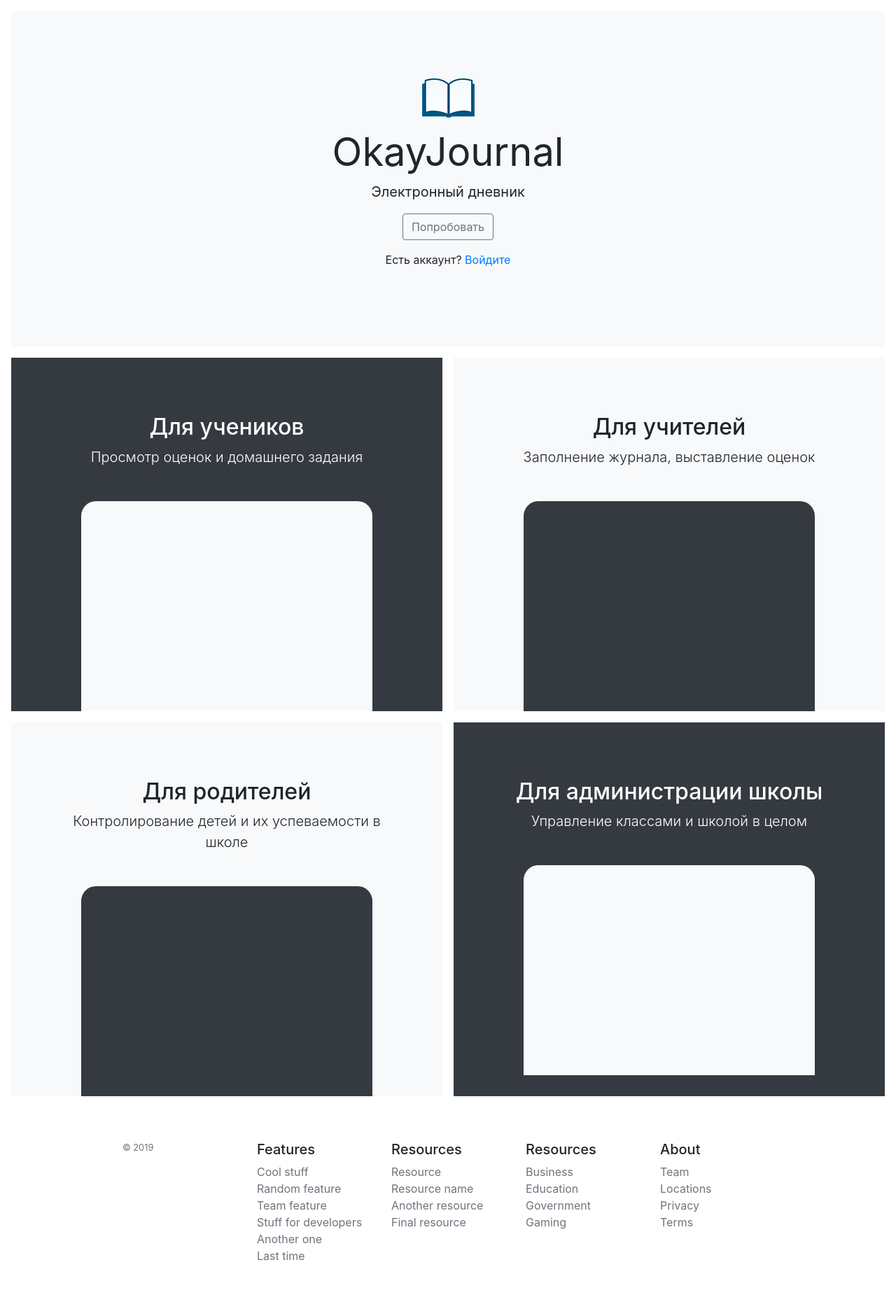
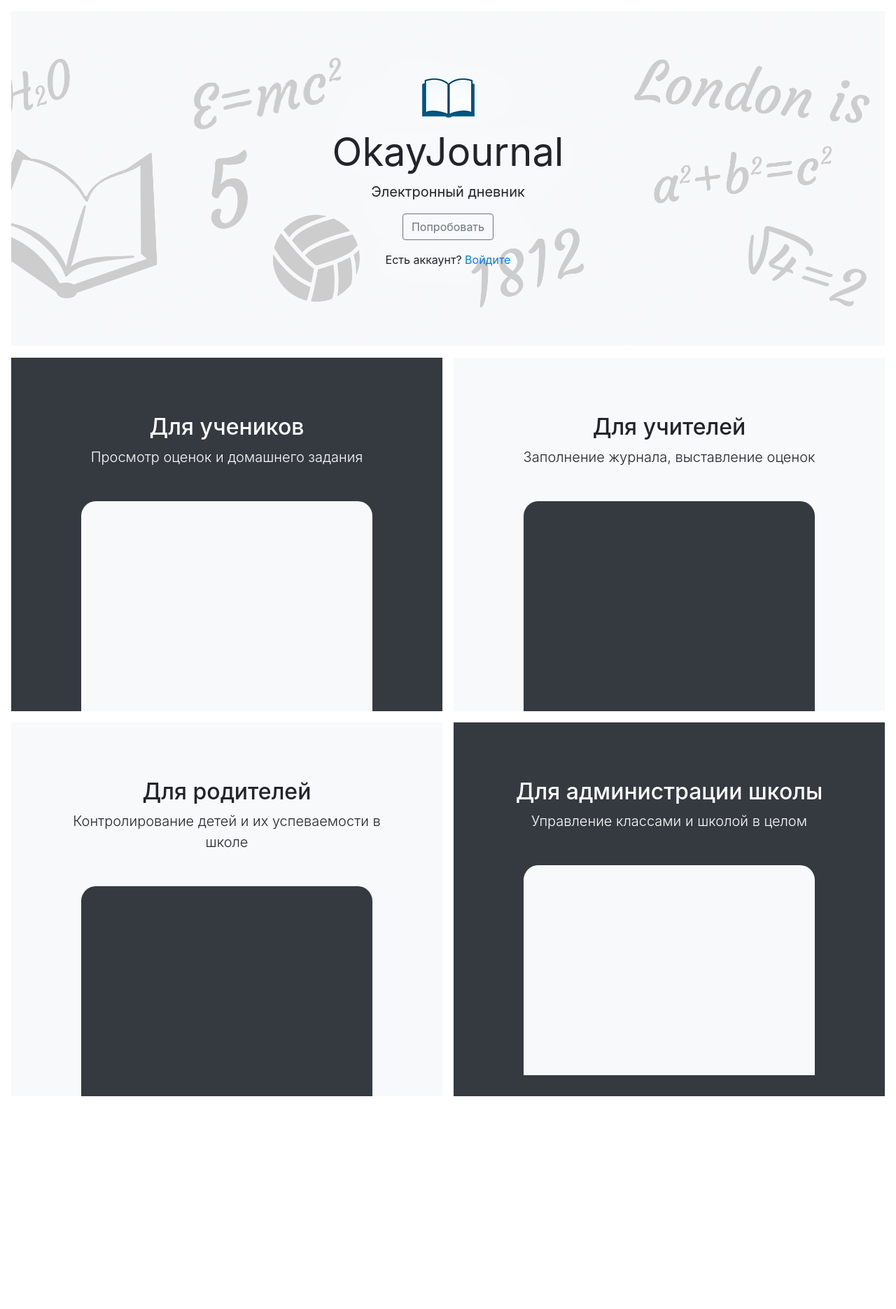
Before and after one commit to Protocs/OkayJournal, a Flask app: page / in a window 1280 px wide. Shown: the part 48-1918 px from the top of the page at 70% size. After the commit the page ends 1614 px from the top, so only its background shows below. Run offline with Flask 2, Linux system fonts and the light colour scheme; some libraries are stand-ins or nearby versions.

Commit message:
Биллборд index

```diff
--- a/okayjournal/templates/index.html
+++ b/okayjournal/templates/index.html
@@ -49,6 +49,13 @@ flex: 1;
 
 .overflow-hidden { overflow: hidden; }
 
+#billboard {
+background-image: url('{{ url_for('static', filename='img/index_billboard.png') }}');
+background-position: center;
+background-repeat: no-repeat;
+background-size: cover;
+}
+
 {% endblock %}
 
 {% block body %}
@@ -94,7 +101,7 @@ flex: 1;
     </div>
 </nav>
 
-<div class="position-relative overflow-hidden p-3 p-md-5 m-md-3 text-center bg-light">
+<div class="position-relative overflow-hidden p-3 p-md-5 m-md-3 text-center bg-light" id="billboard">
     <div class="col-md-5 p-lg-5 mx-auto">
         <img class="mb-3" src="../static/img/logo.png" alt="LOGO">
         <h1 class="display-4 font-weight-normal">OkayJournal</h1>
@@ -138,49 +145,49 @@ flex: 1;
     </div>
 </div>
 
-<footer class="container py-5">
-    <div class="row">
-        <div class="col-12 col-md">
-            <small class="d-block mb-3 text-muted">&copy; 2019</small>
-        </div>
-        <div class="col-6 col-md">
-            <h5>Features</h5>
-            <ul class="list-unstyled text-small">
-                <li><a class="text-muted" href="#">Cool stuff</a></li>
-                <li><a class="text-muted" href="#">Random feature</a></li>
-                <li><a class="text-muted" href="#">Team feature</a></li>
-                <li><a class="text-muted" href="#">Stuff for developers</a></li>
-                <li><a class="text-muted" href="#">Another one</a></li>
-                <li><a class="text-muted" href="#">Last time</a></li>
-            </ul>
-        </div>
-        <div class="col-6 col-md">
-            <h5>Resources</h5>
-            <ul class="list-unstyled text-small">
-                <li><a class="text-muted" href="#">Resource</a></li>
-                <li><a class="text-muted" href="#">Resource name</a></li>
-                <li><a class="text-muted" href="#">Another resource</a></li>
-                <li><a class="text-muted" href="#">Final resource</a></li>
-            </ul>
-        </div>
-        <div class="col-6 col-md">
-            <h5>Resources</h5>
-            <ul class="list-unstyled text-small">
-                <li><a class="text-muted" href="#">Business</a></li>
-                <li><a class="text-muted" href="#">Education</a></li>
-                <li><a class="text-muted" href="#">Government</a></li>
-                <li><a class="text-muted" href="#">Gaming</a></li>
-            </ul>
-        </div>
-        <div class="col-6 col-md">
-            <h5>About</h5>
-            <ul class="list-unstyled text-small">
-                <li><a class="text-muted" href="#">Team</a></li>
-                <li><a class="text-muted" href="#">Locations</a></li>
-                <li><a class="text-muted" href="#">Privacy</a></li>
-                <li><a class="text-muted" href="#">Terms</a></li>
-            </ul>
-        </div>
-    </div>
-</footer>
+<!--<footer class="container py-5">-->
+    <!--<div class="row">-->
+        <!--<div class="col-12 col-md">-->
+            <!--<small class="d-block mb-3 text-muted">&copy; 2019</small>-->
+        <!--</div>-->
+        <!--<div class="col-6 col-md">-->
+            <!--<h5>Features</h5>-->
+            <!--<ul class="list-unstyled text-small">-->
+                <!--<li><a class="text-muted" href="#">Cool stuff</a></li>-->
+                <!--<li><a class="text-muted" href="#">Random feature</a></li>-->
+                <!--<li><a class="text-muted" href="#">Team feature</a></li>-->
+                <!--<li><a class="text-muted" href="#">Stuff for developers</a></li>-->
+                <!--<li><a class="text-muted" href="#">Another one</a></li>-->
+                <!--<li><a class="text-muted" href="#">Last time</a></li>-->
+            <!--</ul>-->
+        <!--</div>-->
+        <!--<div class="col-6 col-md">-->
+            <!--<h5>Resources</h5>-->
+            <!--<ul class="list-unstyled text-small">-->
+                <!--<li><a class="text-muted" href="#">Resource</a></li>-->
+                <!--<li><a class="text-muted" href="#">Resource name</a></li>-->
+                <!--<li><a class="text-muted" href="#">Another resource</a></li>-->
+                <!--<li><a class="text-muted" href="#">Final resource</a></li>-->
+            <!--</ul>-->
+        <!--</div>-->
+        <!--<div class="col-6 col-md">-->
+            <!--<h5>Resources</h5>-->
+            <!--<ul class="list-unstyled text-small">-->
+                <!--<li><a class="text-muted" href="#">Business</a></li>-->
+                <!--<li><a class="text-muted" href="#">Education</a></li>-->
+                <!--<li><a class="text-muted" href="#">Government</a></li>-->
+                <!--<li><a class="text-muted" href="#">Gaming</a></li>-->
+            <!--</ul>-->
+        <!--</div>-->
+        <!--<div class="col-6 col-md">-->
+            <!--<h5>About</h5>-->
+            <!--<ul class="list-unstyled text-small">-->
+                <!--<li><a class="text-muted" href="#">Team</a></li>-->
+                <!--<li><a class="text-muted" href="#">Locations</a></li>-->
+                <!--<li><a class="text-muted" href="#">Privacy</a></li>-->
+                <!--<li><a class="text-muted" href="#">Terms</a></li>-->
+            <!--</ul>-->
+        <!--</div>-->
+    <!--</div>-->
+<!--</footer>-->
 {% endblock %}
```
